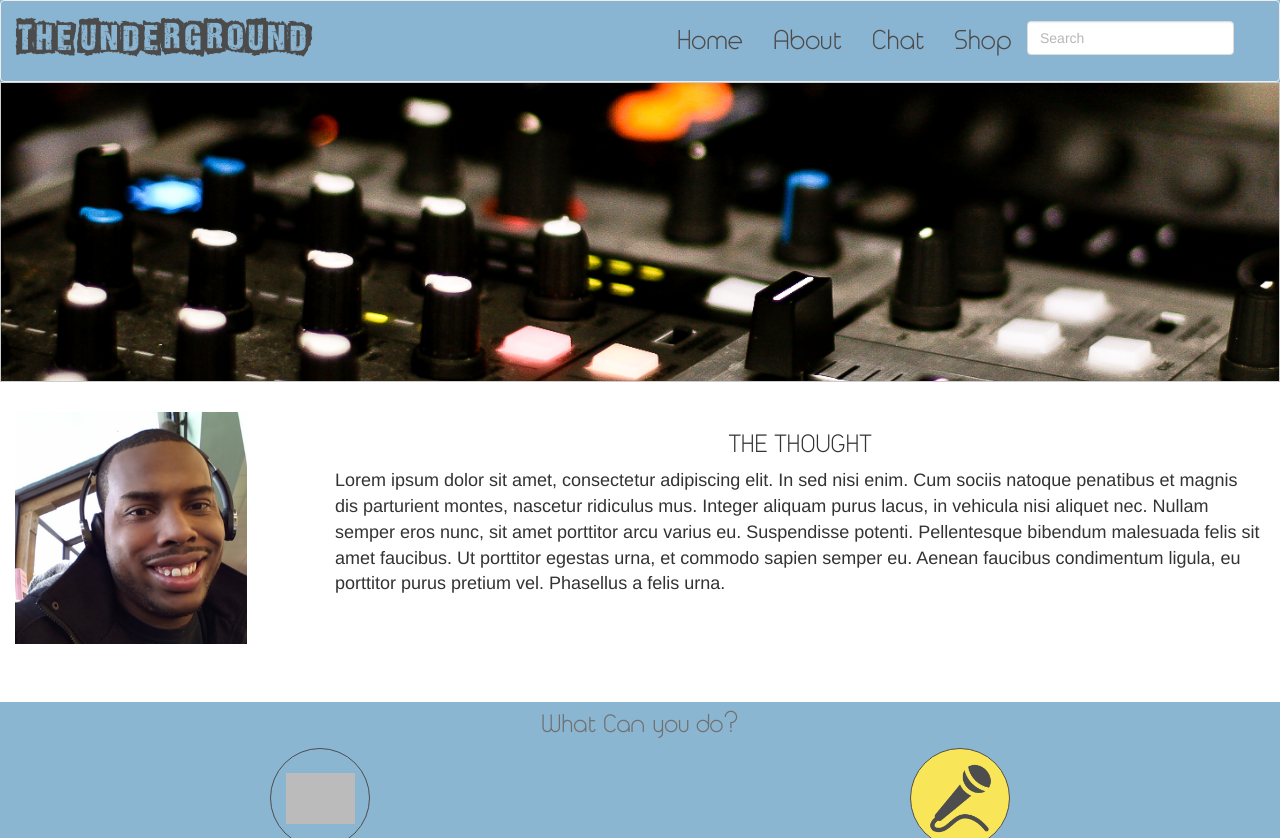
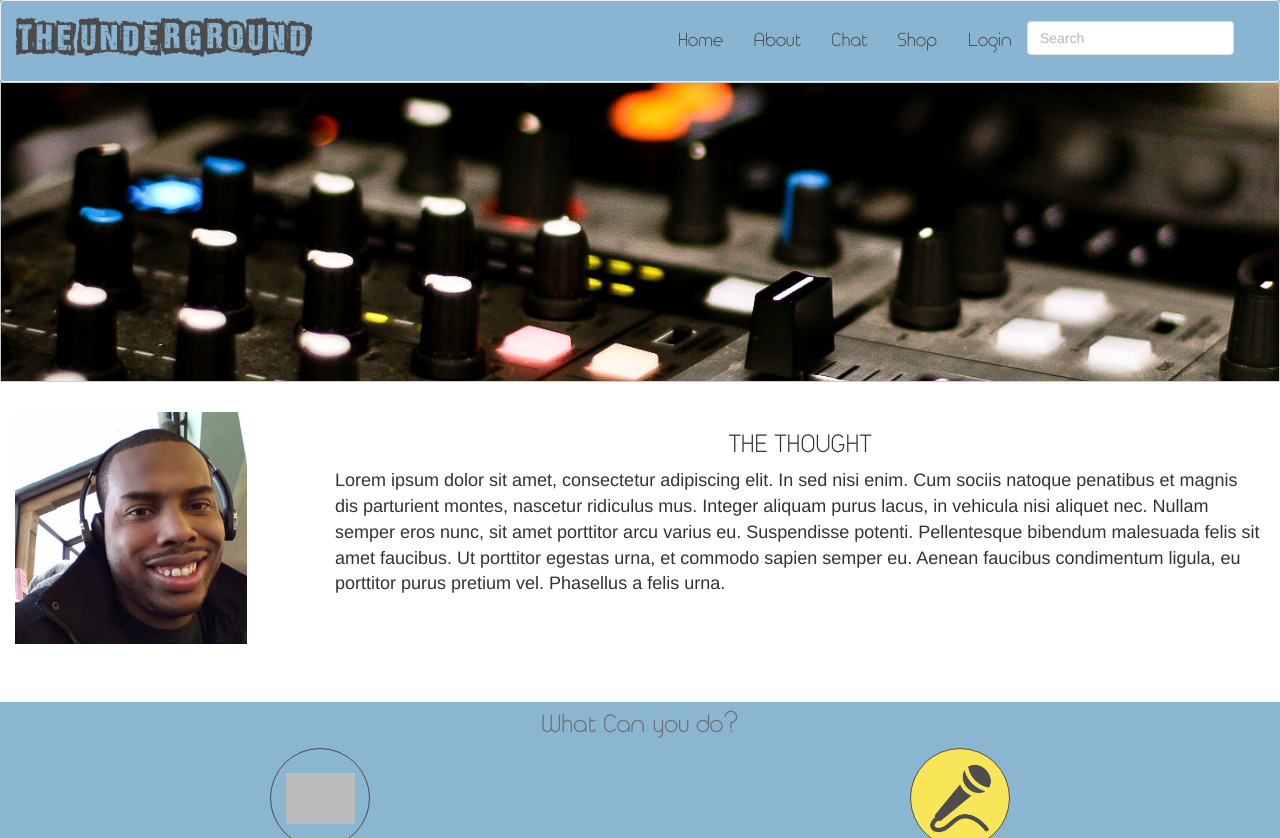
Before and after one commit to dthenley/TheUnderground, a PHP site: page /about.html in a window 1280 px wide. Shown: the top 838 px of the page. Run offline with PHP 8.4, Linux system fonts and the light colour scheme; some libraries are stand-ins or nearby versions; grey boxes are pictures that could not be loaded.

Commit message:
Add login to menu

```diff
--- a/sitepage/about.html
+++ b/sitepage/about.html
@@ -89,7 +89,7 @@
 		        <li><a href="about.html">About</a></li>
 		        <li><a href="chat/index.php">Chat</a></li>
 		        <li><a href="shop.html">Shop</a></li>
-
+		        <li><a href="index.html">Login</a></li>
 		      </ul>
 
 		    </div><!-- /.navbar-collapse -->
--- a/sitepage/chat/lib/template/loggedIn.html
+++ b/sitepage/chat/lib/template/loggedIn.html
@@ -133,6 +133,7 @@
 		        <li><a href="../about.html">About</a></li>
 		        <li><a href="../chat/index.php">Chat</a></li>
 		        <li><a href="../shop.html">Shop</a></li>
+		        <li><a href="../index.html">Login</a></li>
 
 		      </ul>
 
--- a/sitepage/css/site.css
+++ b/sitepage/css/site.css
@@ -22,7 +22,7 @@ body{
 .navbar-default .navbar-nav > li > a {
   color: #000;
   font-family:headerFont;
-  font-size: 26px;
+  font-size: 18px;
   margin-top: 15px;
   margin-bottom: 15px;
 }
--- a/sitepage/index.html
+++ b/sitepage/index.html
@@ -48,6 +48,7 @@
 		        <li><a href="about.html">About</a></li>
 		        <li><a href="chat/index.php">Chat</a></li>
 		        <li><a href="shop.html">Shop</a></li>
+		        <li><a href="index.html">Login</a></li>
 
 		      </ul>
 
--- a/sitepage/profile.html
+++ b/sitepage/profile.html
@@ -89,7 +89,7 @@
 		        <li><a href="about.html">About</a></li>
 		        <li><a href="chat/index.php">Chat</a></li>
 		        <li><a href="shop.html">Shop</a></li>
-
+		        <li><a href="index.html">Login</a></li>
 		      </ul>
 
 		    </div><!-- /.navbar-collapse -->
--- a/sitepage/shop.html
+++ b/sitepage/shop.html
@@ -90,7 +90,7 @@
 		        <li><a href="about.html">About</a></li>
 		        <li><a href="chat/index.php">Chat</a></li>
 		        <li><a href="shop.html">Shop</a></li>
-
+		        <li><a href="index.html">Login</a></li>
 		      </ul>
 
 		    </div><!-- /.navbar-collapse -->
```
